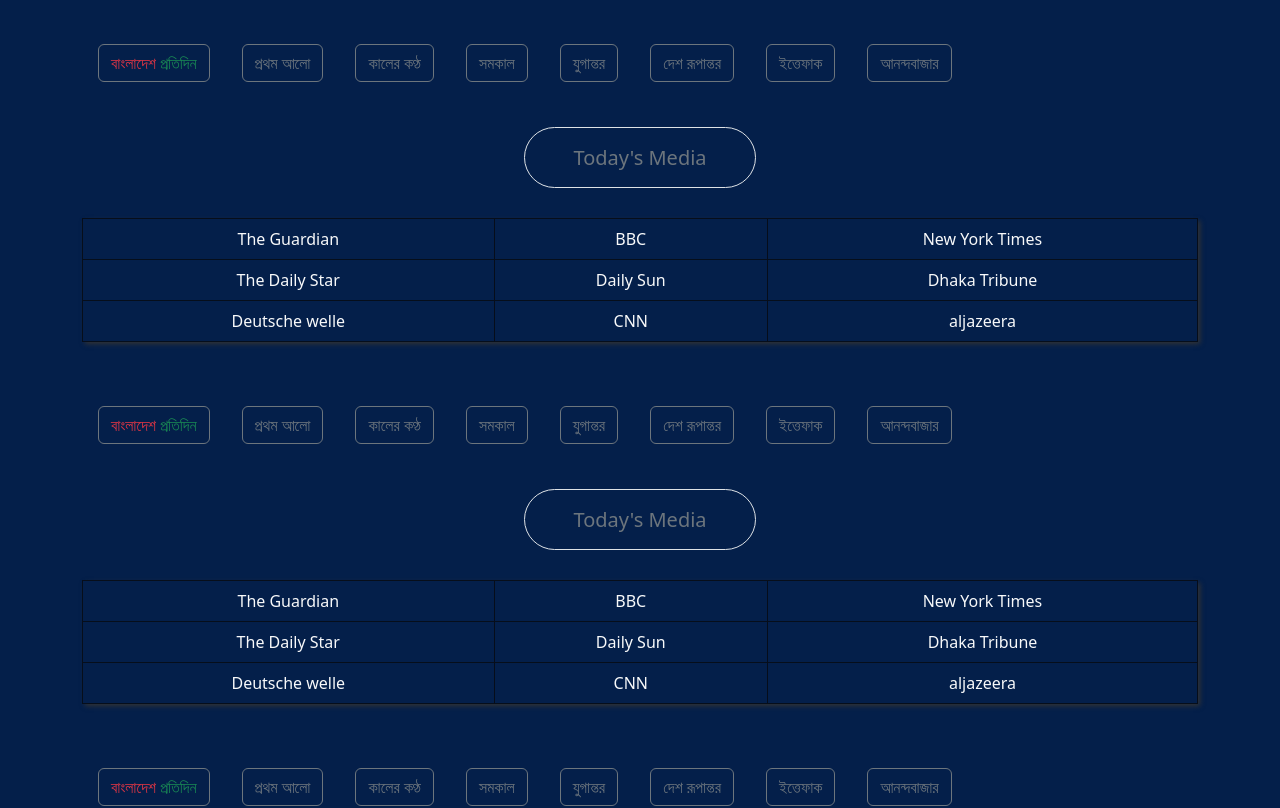
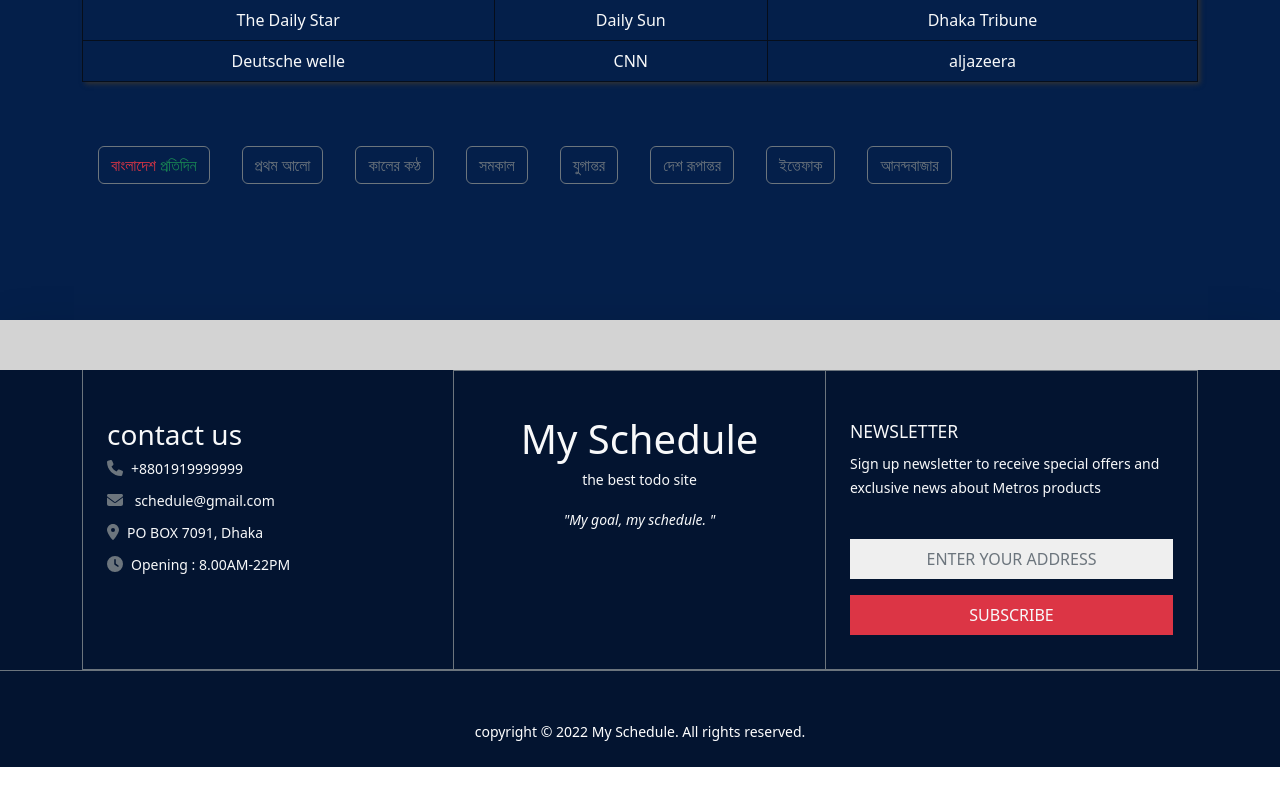
Before and after one commit to Mejbah-ul-haque/my-schedule-client, a React (Create React App) app: page / in a window 1280 px wide. Shown: the part 2060-2868 px from the top of the page. After the commit the page ends 2827 px from the top, so only its background shows below. Built offline with nearby package versions, Linux system fonts and the light colour scheme.

Commit message:
another update

```diff
--- a/src/Pages/Home/Developer/Developer.js
+++ b/src/Pages/Home/Developer/Developer.js
@@ -5,7 +5,7 @@
 
 const Developer = () => {
 	return (
-		<div className="mt-5">
+		<div className="mt-5"style={{margin: "150px 0"}}>
       <div>
         <h6 className="text-center text-secondary  fs-5 my-5"><span className="border rounded-pill border-warning bg-warning text-dark px-5 py-3">For Developer</span> </h6>
       </div>
--- a/src/Pages/Home/Home/Home.js
+++ b/src/Pages/Home/Home/Home.js
@@ -12,8 +12,7 @@
             <Goals></Goals>
             <Developer></Developer>
             <Paper></Paper>
-            <Paper></Paper>
-            <Paper></Paper>
+
 
         </div>
     );
```
